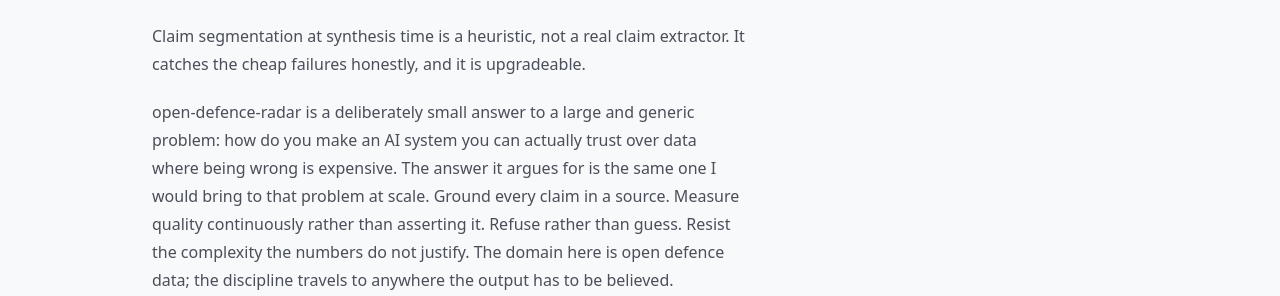
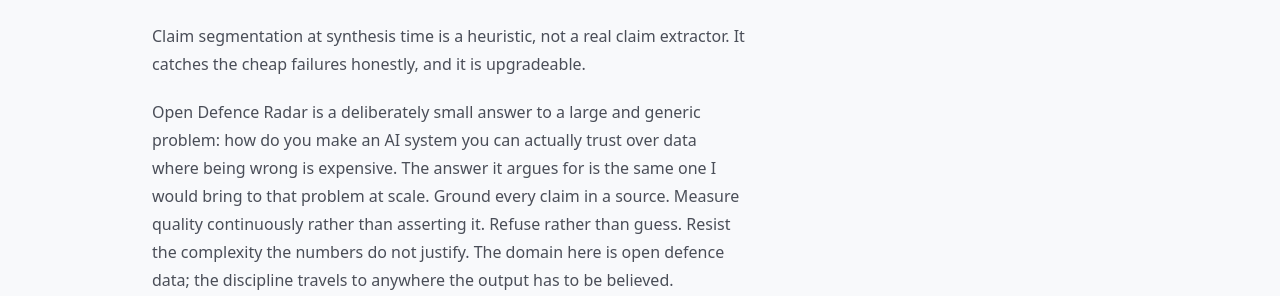
Before and after one commit to liammday/liamday-site, a Jekyll site: the page built from _projects/open-defence-radar.md, in a window 1280 px wide and 900 px high, scrolled down 8376 px. Shown: the part 173-469 px from the top of the window. Built offline with Jekyll 4.4.1, drawn with Linux system fonts in a browser that asks for light colours; nearby versions of some CDN libraries; some of the changed text lies outside the part shown.

Commit message:
Present open-defence-radar as "Open Defence Radar" across the site (#118)
Apply the display / repo / CLI naming split to the case study and
project card. Use the full title-case name "Open Defence Radar" in
all user-facing copy: page title and meta description, hero alt text,
the three prose mentions, the showcase card name and summary, the four
SVG accessibility titles, and the OG social-card wordmark. Keep the
hyphenated "open-defence-radar" only for the repo URL, the
/projects/ route, the include, and asset filenames; keep "odr" for
CLI references in prose and the architecture diagram. Regenerate the OG
card PNG + WebP from the updated SVG (rsvg-convert at 1200x630 + cwebp).

Co-authored-by: Claude Opus 4.8 (1M context) <noreply@anthropic.com>

```diff
--- a/_data/app_projects.yml
+++ b/_data/app_projects.yml
@@ -36,7 +36,7 @@
     - "No LLM API: all reasoning runs in the user's own Claude across three Anthropic-native pieces, a connector, a Skill, and a publish-from-server artifact."
     - "Open data only, public-domain safe: maintained ONS, DfE and ESCO sources, chosen after the originally-planned source was verified discontinued."
 
-- name: open-defence-radar
+- name: Open Defence Radar
   platform: Applied AI · Grounded RAG
   status: v1.0.0, open source
   icon: /assets/images/projects/open-defence-radar-icon.png
@@ -45,7 +45,7 @@
   link_label: Read the case study
   audience: A grounded retrieval engine over open UK defence-and-security data, where every answer cites its sources and quality is measured in CI.
   summary: >
-    open-defence-radar is a clearance-safe RAG system over open government data: public procurement notices, tenders, and GOV.UK and MoD news, all openly licensed. It retrieves with a hybrid of semantic and keyword search, synthesises an answer where every claim traces to a fetched, licensed source, and exposes the whole thing as an MCP tool, a CLI, and a web console with a trust dashboard. A CI-gated evaluation harness holds retrieval hit-rate and answer groundedness to a floor on every commit, so quality is measured, not asserted.
+    Open Defence Radar is a clearance-safe RAG system over open government data: public procurement notices, tenders, and GOV.UK and MoD news, all openly licensed. It retrieves with a hybrid of semantic and keyword search, synthesises an answer where every claim traces to a fetched, licensed source, and exposes the whole thing as an MCP tool, a CLI, and a web console with a trust dashboard. A CI-gated evaluation harness holds retrieval hit-rate and answer groundedness to a floor on every commit, so quality is measured, not asserted.
   technologies:
     - Python
     - Anthropic / Gemini APIs
--- a/_projects/open-defence-radar.md
+++ b/_projects/open-defence-radar.md
@@ -1,6 +1,6 @@
 ---
-title: open-defence-radar
-description: An applied-AI case study on open-defence-radar, a grounded retrieval engine over open UK defence-and-security data. Every answer cites its sources, and quality is measured in CI rather than asserted. Documents the eval-gated decision to leave a reranker switched off.
+title: Open Defence Radar
+description: An applied-AI case study on Open Defence Radar, a grounded retrieval engine over open UK defence-and-security data. Every answer cites its sources, and quality is measured in CI rather than asserted. Documents the eval-gated decision to leave a reranker switched off.
 summary: A clearance-safe retrieval system over open government data, exposed as an MCP tool, a CLI, and a web console. Every claim traces to a fetched, licensed source, and a CI-gated evaluation harness holds retrieval and grounding to a floor on every commit.
 role: Architect and engineer (AI-paired)
 year: 2026
@@ -12,7 +12,7 @@ image: /assets/images/projects/open-defence-radar-og-card.png
 hero_image: /assets/images/projects/open-defence-radar-hero.svg
 hero_image_width: 1600
 hero_image_height: 800
-hero_image_alt: "open-defence-radar mark: a radar scope with range rings, an ember sweep, and two signal blips tethered to their source markers."
+hero_image_alt: "Open Defence Radar mark: a radar scope with range rings, an ember sweep, and two signal blips tethered to their source markers."
 nav:
   - id: lede
     label: What it does
@@ -38,7 +38,7 @@ links:
 ## What it does
 {: #lede .scroll-mt-32 }
 
-open-defence-radar answers questions about UK defence and security using only open, published data, and it shows its working.
+Open Defence Radar answers questions about UK defence and security using only open, published data, and it shows its working.
 
 You ask a question. It retrieves the relevant passages from public procurement notices, tenders, and government announcements, synthesises an answer, and attaches a citation to every claim. Each citation resolves to a fetched, licensed record: the source, the date, the title, the URL. If nothing in the ingested data supports an answer, it says so rather than inventing one.
 
@@ -61,7 +61,7 @@ Language models have quietly become the first draft of analysis. Ask one a quest
 
 For anything decision-shaped, a fluent answer with no source is worse than no answer. It invites a trust it has not earned, and the cost of acting on a confident hallucination is paid downstream, by whoever assumed the machine had done the reading. The bottleneck in applied AI is no longer generation. It is grounding: can you trust the output, and can you prove it.
 
-So the product question is narrow and unglamorous. Can you build a system that answers from a real corpus, shows its working on every claim, says so plainly when the evidence is not there, and keeps proving it does all of that on every change. open-defence-radar is that system, built end to end with the messy parts left in.
+So the product question is narrow and unglamorous. Can you build a system that answers from a real corpus, shows its working on every claim, says so plainly when the evidence is not there, and keeps proving it does all of that on every change. Open Defence Radar is that system, built end to end with the messy parts left in.
 
 One constraint shaped every decision: it had to be useful in a defence and security context and safe to build and share in the open. So, open sources only, analytic rather than operational, nothing that could resolve to a person, a site, or an operation. That reads like a limitation. It is the opposite. It forced provenance, honesty about what the data can and cannot say, and the kind of data-governance discipline any serious deployment has to do anyway.
 
@@ -133,4 +133,4 @@ The curated evaluation set is deliberately small. It proves the harness and gate
 
 Claim segmentation at synthesis time is a heuristic, not a real claim extractor. It catches the cheap failures honestly, and it is upgradeable.
 
-open-defence-radar is a deliberately small answer to a large and generic problem: how do you make an AI system you can actually trust over data where being wrong is expensive. The answer it argues for is the same one I would bring to that problem at scale. Ground every claim in a source. Measure quality continuously rather than asserting it. Refuse rather than guess. Resist the complexity the numbers do not justify. The domain here is open defence data; the discipline travels to anywhere the output has to be believed.
+Open Defence Radar is a deliberately small answer to a large and generic problem: how do you make an AI system you can actually trust over data where being wrong is expensive. The answer it argues for is the same one I would bring to that problem at scale. Ground every claim in a source. Measure quality continuously rather than asserting it. Refuse rather than guess. Resist the complexity the numbers do not justify. The domain here is open defence data; the discipline travels to anywhere the output has to be believed.
```
Also changed, not shown: _includes/open-defence-radar-architecture.svg, assets/images/projects/open-defence-radar-hero.svg, assets/images/projects/open-defence-radar-icon.svg, assets/images/projects/open-defence-radar-og-card.png, assets/images/projects/open-defence-radar-og-card.svg, assets/images/projects/open-defence-radar-og-card.webp.
